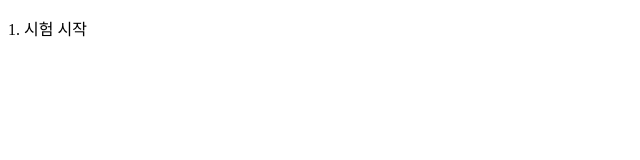
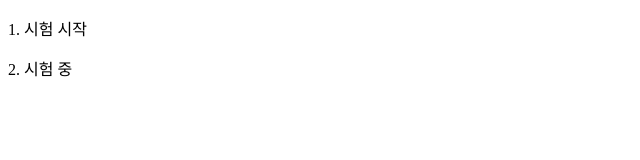
Before and after one commit to speed351/AcornExam, a plain HTML site: page index.html in a window 1280 px wide. Shown: the full height of the page, 0-640 px from the left. Drawn offline with Linux system fonts and the light colour scheme.

Commit message:
2nd commit

```diff
--- a/index.html
+++ b/index.html
@@ -8,5 +8,6 @@
 </head>
 <body>
     <p>1. 시험 시작</p>
+    <p>2. 시험 중</p>
 </body>
 </html>
```
